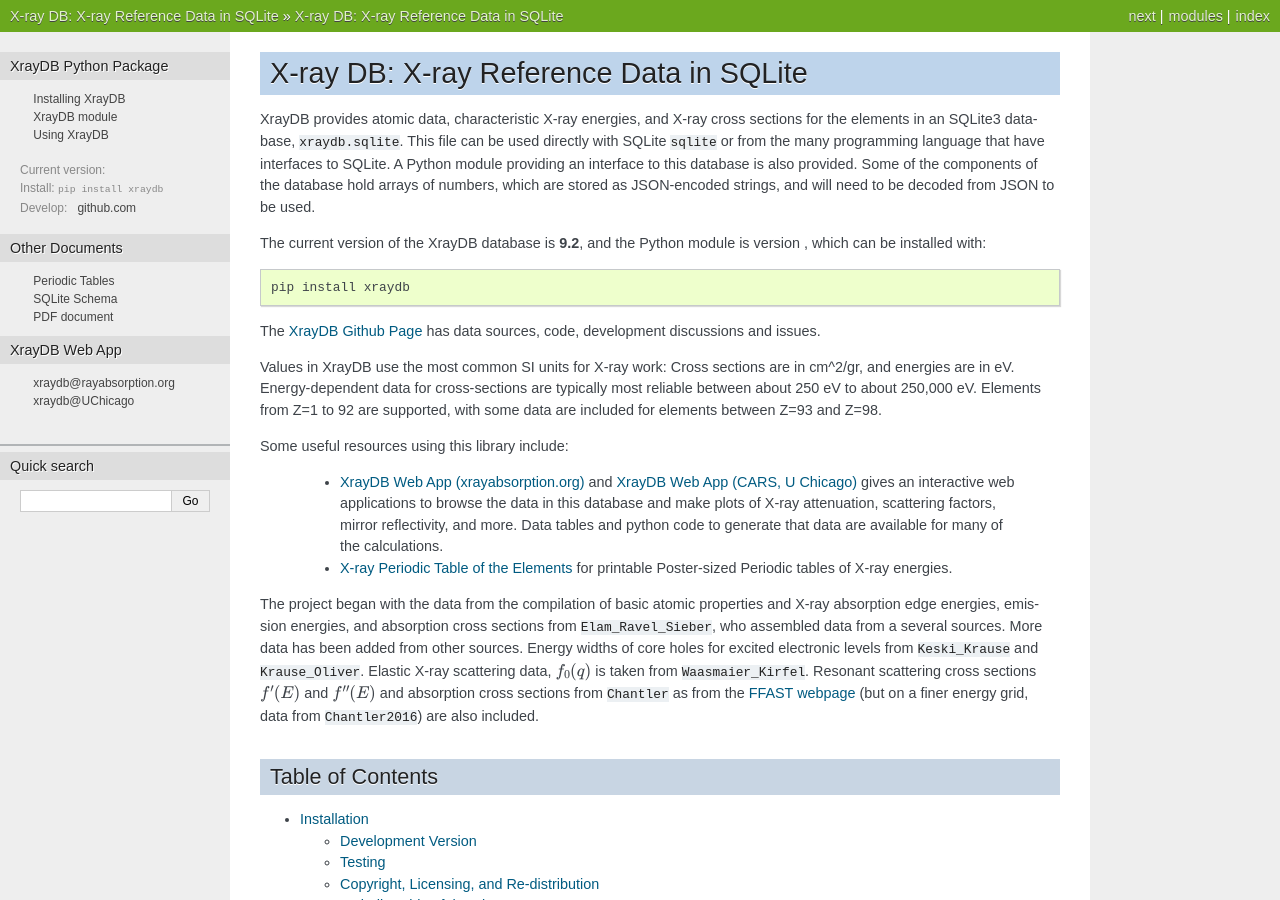
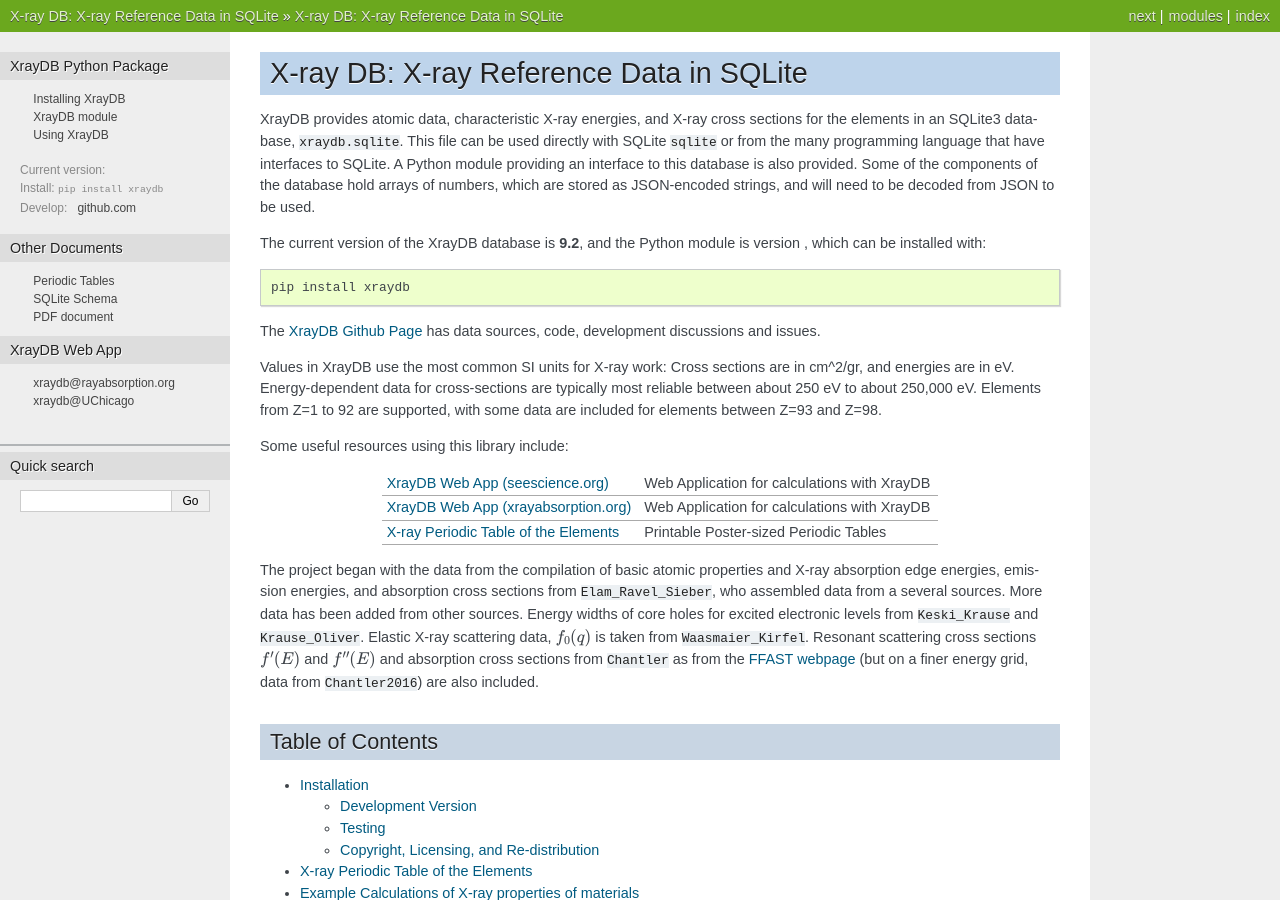
Before and after one commit to xraypy/XrayDB, a Sphinx documentation site: the page built from doc/index.rst, in a window 1280 px wide and 900 px high. Built offline with Sphinx 7.4.7, drawn with Linux system fonts in a browser that asks for light colours; the version number could not be read and is left out; cross-references to code outside the pages are shown as plain code.

Commit message:
table of resrource, use seescience.org instead of millenia

```diff
--- a/doc/index.rst
+++ b/doc/index.rst
@@ -7,7 +7,7 @@
 .. _FFAST webpage:       https://www.nist.gov/pml/data/ffast/index.cfm
 .. _PDF Version of this documentation:  https://xraypy.github.io/XrayDB/xraydb.pdf
 .. _XrayDB Web App (xrayabsorption.org):  https://xraydb.xrayabsorption.org/
-.. _XrayDB Web App (CARS, U Chicago):  https://millenia.cars.aps.anl.gov/xraydb
+.. _XrayDB Web App (seescience.org):  https://seescience.org/xraydb
 
 XrayDB provides atomic data, characteristic X-ray energies, and X-ray cross
 sections for the elements in an SQLite3 database, ``xraydb.sqlite``.  This file
@@ -35,13 +35,15 @@
 
 Some useful resources using this library include:
 
-   * `XrayDB Web App (xrayabsorption.org)`_ and `XrayDB Web App (CARS, U
-     Chicago)`_ gives an interactive web applications to browse the data in
-     this database and make plots of X-ray attenuation, scattering factors,
-     mirror reflectivity, and more.  Data tables and python code to generate
-     that data are available for many of the calculations.
+    +-----------------------------------------+------------------------------------------------+
+    | `XrayDB Web App (seescience.org)`_      | Web Application for calculations with  XrayDB  |
+    +-----------------------------------------+------------------------------------------------+
+    | `XrayDB Web App (xrayabsorption.org)`_  | Web Application for calculations with  XrayDB  |
+    +-----------------------------------------+------------------------------------------------+
+    | :ref:`periodic_tables`                  |  Printable  Poster-sized Periodic Tables       |
+    +-----------------------------------------+------------------------------------------------+
 
-   * :ref:`periodic_tables` for printable Poster-sized Periodic tables of X-ray energies.
+
 
 The project began with the data from the compilation of basic atomic
 properties and X-ray absorption edge energies, emission energies, and
```
